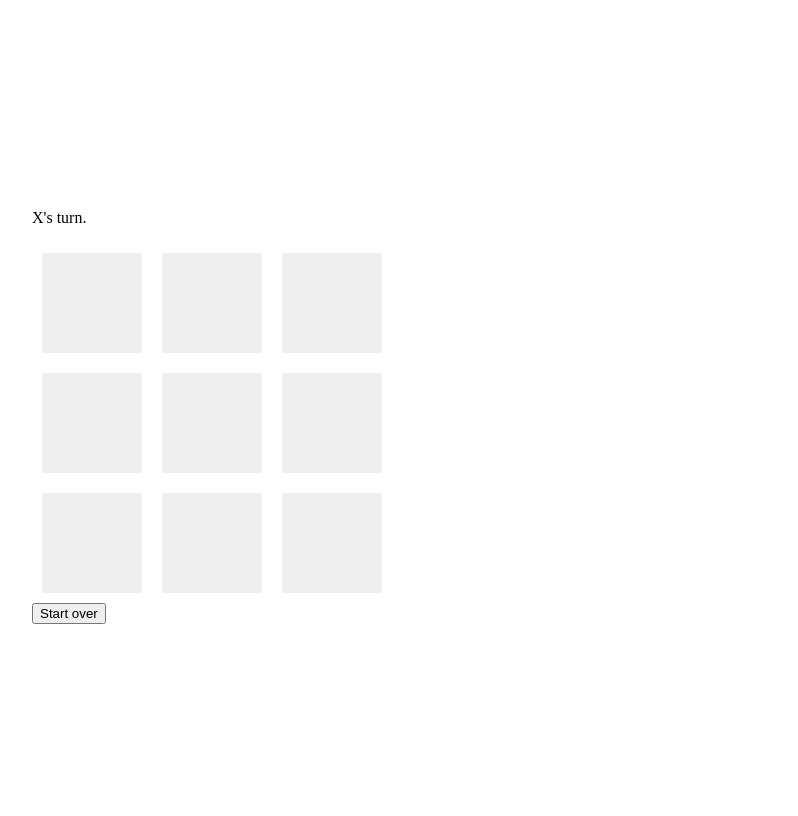
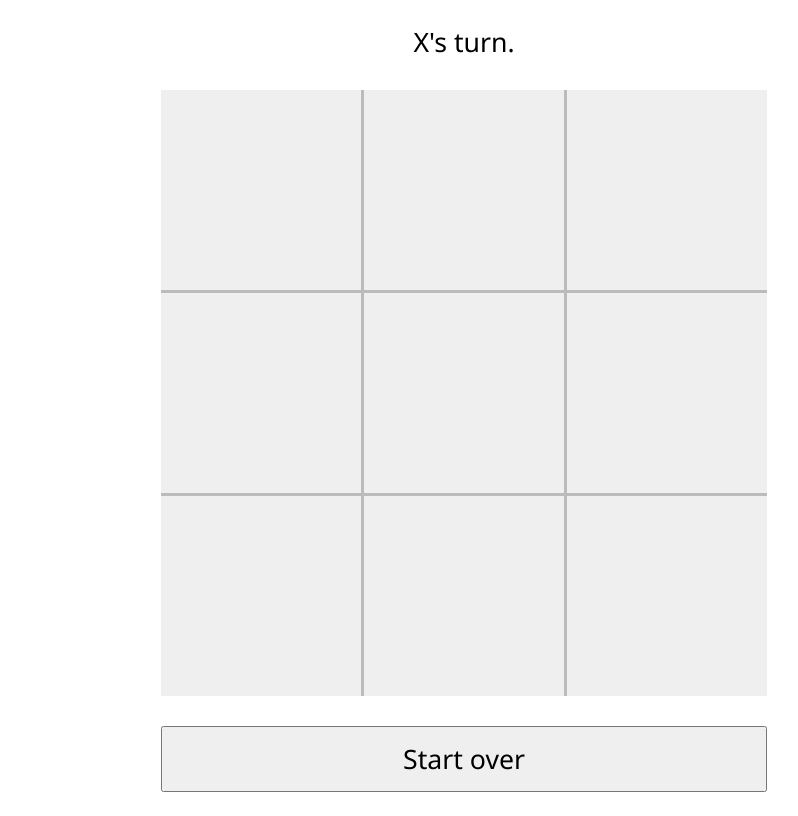
Before and after one commit to vlasdv/tic-tac-toe, a plain HTML site: page index.html in a window 1280 px wide. Shown: the whole page, without its empty margins (176-974 px from the left). Drawn offline with Linux system fonts and the light colour scheme.

Commit message:
Update styles.css to align elements properly, adjust font sizes and margins/gaps

```diff
--- a/static/styles.css
+++ b/static/styles.css
@@ -1,5 +1,9 @@
+* {
+  font-family: 'Segoe UI', Tahoma, Geneva, Verdana, sans-serif;
+}
+
 body {
-  width: 100svh;
+  max-width: 100svw;
   height: 100svh;
 
   display: grid;
@@ -7,14 +11,32 @@ body {
   align-items: center;
 }
 
-main {
-  width: 400px;
+.container {
+  display: grid;
+  gap: 30px;
+}
+
+.game-status {
+  text-align: center;
+  font-size: 20pt;
+  margin: 0;
+}
+
+.field {
+  display: grid;
+  grid-template-rows: repeat(3, 200px);
+  grid-template-columns: repeat(3, 200px);
+  gap: 3px;
+
+  background-color: #bbb;
 }
 
 .field-buttons {
-  width: 100px;
-  height: 100px;
-  margin: 10px;
   font-size: 60pt;
   border-style: none;
 }
+
+.restart {
+  font-size: 20pt;
+  padding: 10pt;
+}
```
